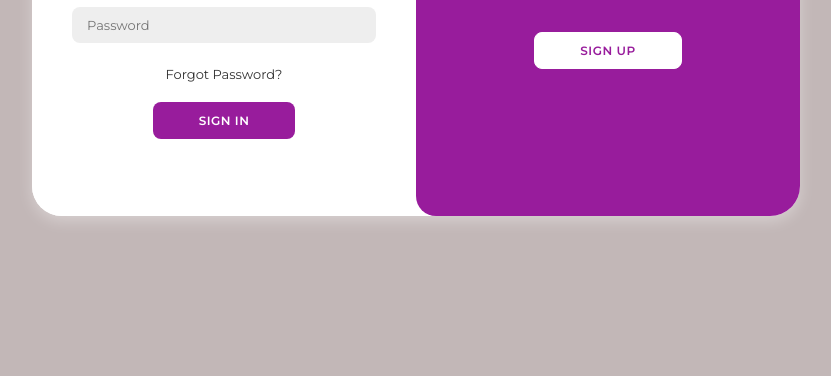
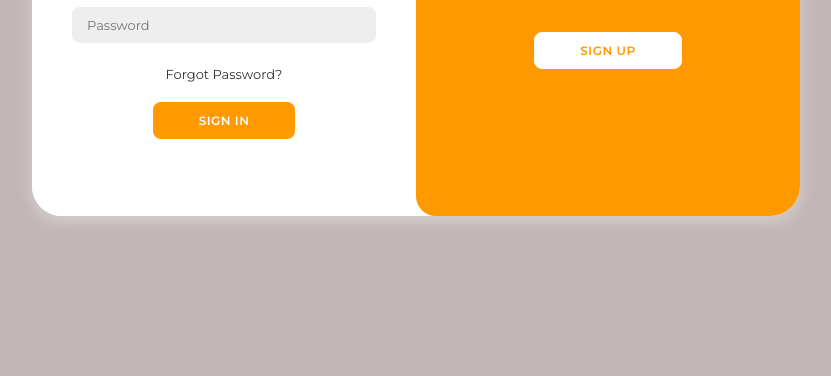
Before and after one commit to Sanaullah-Turab/Amazon-Clone, a plain HTML site: page login.html in a window 1280 px wide. Shown: the part 424-800 px from the top of the page, without its empty margins (224-1055 px from the left). Drawn offline with nearby package versions, Linux system fonts and the light colour scheme.

Commit message:
add login color

```diff
--- a/styles/pages/login.css
+++ b/styles/pages/login.css
@@ -46,7 +46,7 @@ body {
 }
 
 .container button {
-  background-color: #981c9c;
+  background-color: #FF9900;
   color: #fff;
   font-size: 12px;
   padding: 10px 45px;
@@ -60,7 +60,7 @@ body {
 }
 
 .container button.hidden {
-  color: #981c9c;
+  color: #FF9900;
   background-color: #fff;
   border-color: #fff;
 }
@@ -164,7 +164,7 @@ body {
 }
 
 .toggle {
-  background-color: #981c9c;
+  background-color: #FF9900;
   height: 100%;
   color: #fff;
   position: relative;
```
